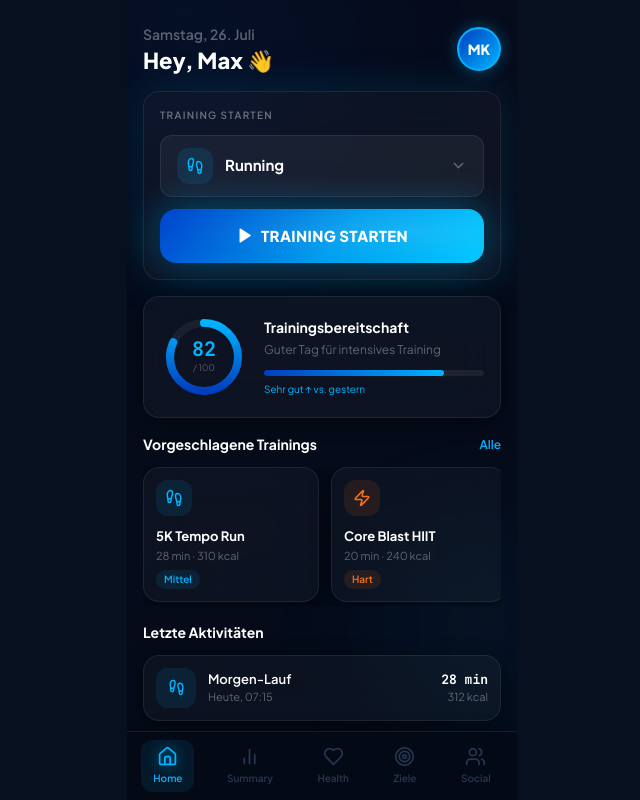
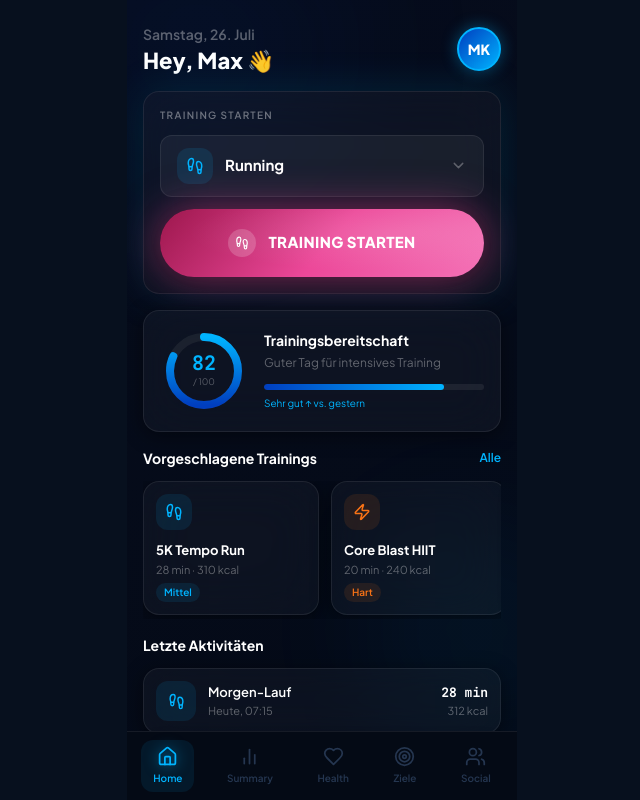
Before and after one commit to Niki6498/MobileFitnessTrackingApp, a React (Vite) app: page / in a window 1280 px wide. Shown: the whole page, without its empty margins (318-958 px from the left). Built offline with nearby package versions, Linux system fonts and the light colour scheme.

Commit message:
Update files from Figma Make

```diff
--- a/src/app/App.tsx
+++ b/src/app/App.tsx
@@ -286,13 +286,16 @@ function HomePage({ onStart }: { onStart: (t: AID) => void }) {
         </div>
 
         {/* Start button */}
-        <motion.button whileTap={{ scale: .96 }} onClick={() => onStart(sel)}
-          className="w-full py-4 rounded-2xl font-extrabold text-[15px] text-white flex items-center justify-center gap-2 relative overflow-hidden tracking-wide"
-          style={{ background: "linear-gradient(130deg,#0044CC,#009EEE 55%,#00C8FF)", boxShadow: "0 0 38px rgba(0,180,255,0.45),0 4px 20px rgba(0,0,0,0.5)" }}>
-          <div className="absolute inset-0 opacity-25"
-            style={{ background: "radial-gradient(ellipse at 75% 40%,rgba(255,255,255,.35) 0%,transparent 65%)" }} />
-          <Play size={17} fill="white" />
-          TRAINING STARTEN
+        <motion.button whileTap={{ scale: .95 }} onClick={() => onStart(sel)}
+          className="w-full py-5 rounded-full font-extrabold text-[15px] text-white flex items-center justify-center gap-3 relative overflow-hidden tracking-wide"
+          style={{ background: "linear-gradient(130deg,#9D174D,#EC4899 52%,#F472B6)", boxShadow: "0 0 42px rgba(236,72,153,0.55),0 4px 22px rgba(0,0,0,0.5)" }}>
+          <div className="absolute inset-0 opacity-30"
+            style={{ background: "radial-gradient(ellipse at 70% 35%,rgba(255,255,255,.45) 0%,transparent 62%)" }} />
+          <div className="w-7 h-7 rounded-full flex items-center justify-center shrink-0 relative z-10"
+            style={{ background: "rgba(255,255,255,0.18)" }}>
+            <AI size={14} style={{ color: "white" }} />
+          </div>
+          <span className="relative z-10">TRAINING STARTEN</span>
         </motion.button>
       </Glass>
 
```
